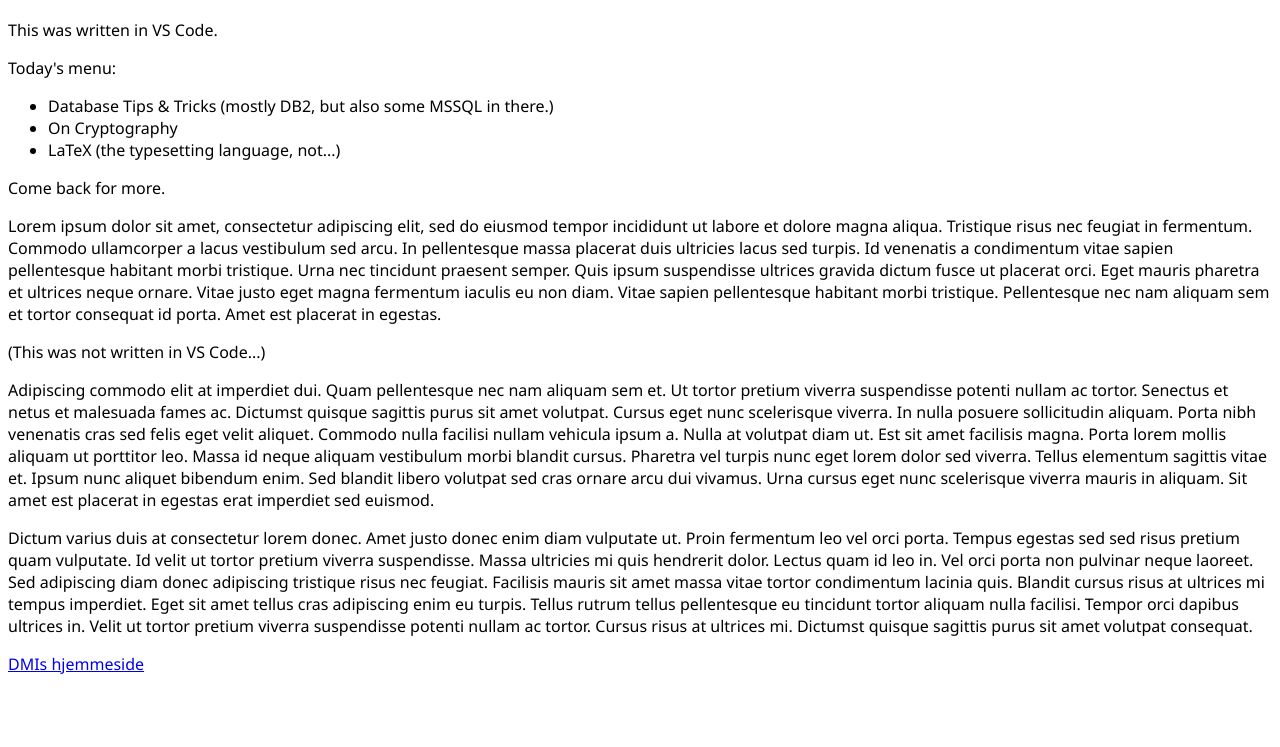
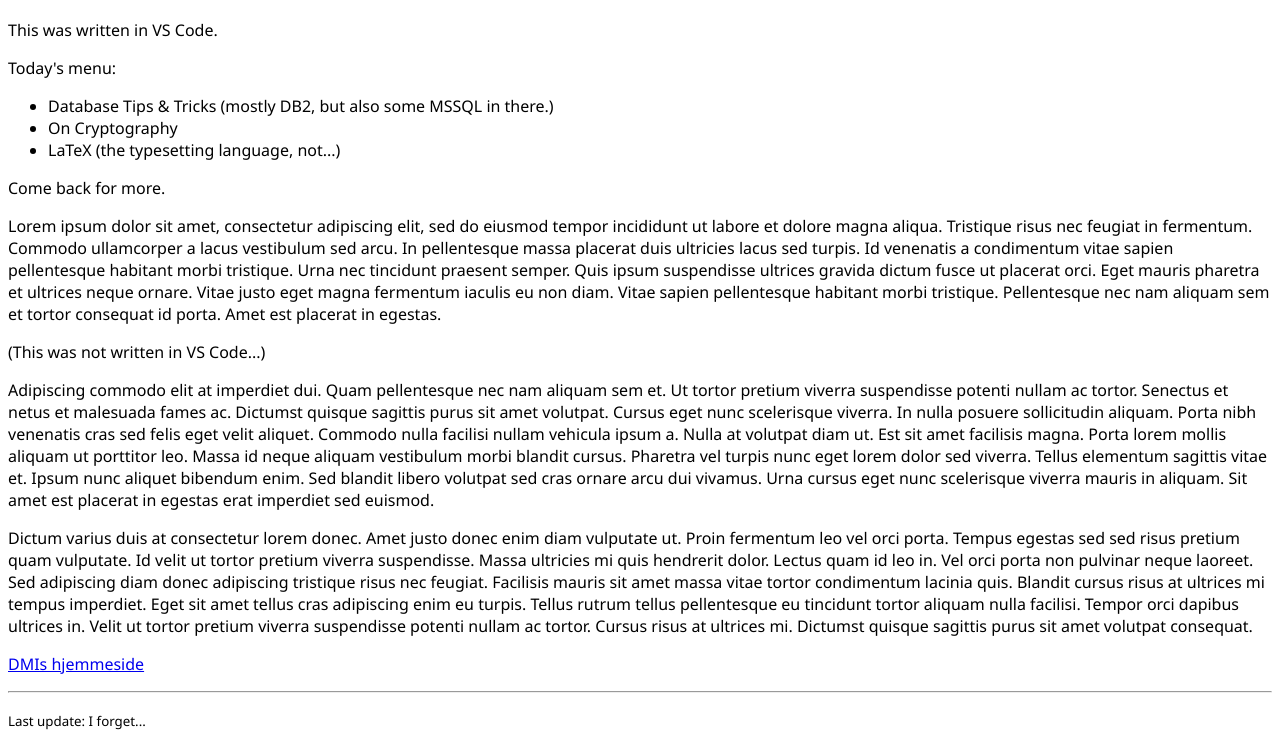
Before and after one commit to petervilshansen/petervilshansen.github.io, a plain HTML site: page index.html in a window 1280 px wide. Shown: the part 67-814 px from the top of the page. Drawn offline with Linux system fonts and the light colour scheme.

Commit message:
I forget

```diff
--- a/index.html
+++ b/index.html
@@ -21,5 +21,7 @@
   <p>Adipiscing commodo elit at imperdiet dui. Quam pellentesque nec nam aliquam sem et. Ut tortor pretium viverra suspendisse potenti nullam ac tortor. Senectus et netus et malesuada fames ac. Dictumst quisque sagittis purus sit amet volutpat. Cursus eget nunc scelerisque viverra. In nulla posuere sollicitudin aliquam. Porta nibh venenatis cras sed felis eget velit aliquet. Commodo nulla facilisi nullam vehicula ipsum a. Nulla at volutpat diam ut. Est sit amet facilisis magna. Porta lorem mollis aliquam ut porttitor leo. Massa id neque aliquam vestibulum morbi blandit cursus. Pharetra vel turpis nunc eget lorem dolor sed viverra. Tellus elementum sagittis vitae et. Ipsum nunc aliquet bibendum enim. Sed blandit libero volutpat sed cras ornare arcu dui vivamus. Urna cursus eget nunc scelerisque viverra mauris in aliquam. Sit amet est placerat in egestas erat imperdiet sed euismod.</p>
   <p>Dictum varius duis at consectetur lorem donec. Amet justo donec enim diam vulputate ut. Proin fermentum leo vel orci porta. Tempus egestas sed sed risus pretium quam vulputate. Id velit ut tortor pretium viverra suspendisse. Massa ultricies mi quis hendrerit dolor. Lectus quam id leo in. Vel orci porta non pulvinar neque laoreet. Sed adipiscing diam donec adipiscing tristique risus nec feugiat. Facilisis mauris sit amet massa vitae tortor condimentum lacinia quis. Blandit cursus risus at ultrices mi tempus imperdiet. Eget sit amet tellus cras adipiscing enim eu turpis. Tellus rutrum tellus pellentesque eu tincidunt tortor aliquam nulla facilisi. Tempor orci dapibus ultrices in. Velit ut tortor pretium viverra suspendisse potenti nullam ac tortor. Cursus risus at ultrices mi. Dictumst quisque sagittis purus sit amet volutpat consequat.</p>
 <p><a href="https://www.dmi.dk">DMIs hjemmeside</a></p>
+<hr/>
+<p><small>Last update: I forget...</small></p>
 </body>
 </html>
```
